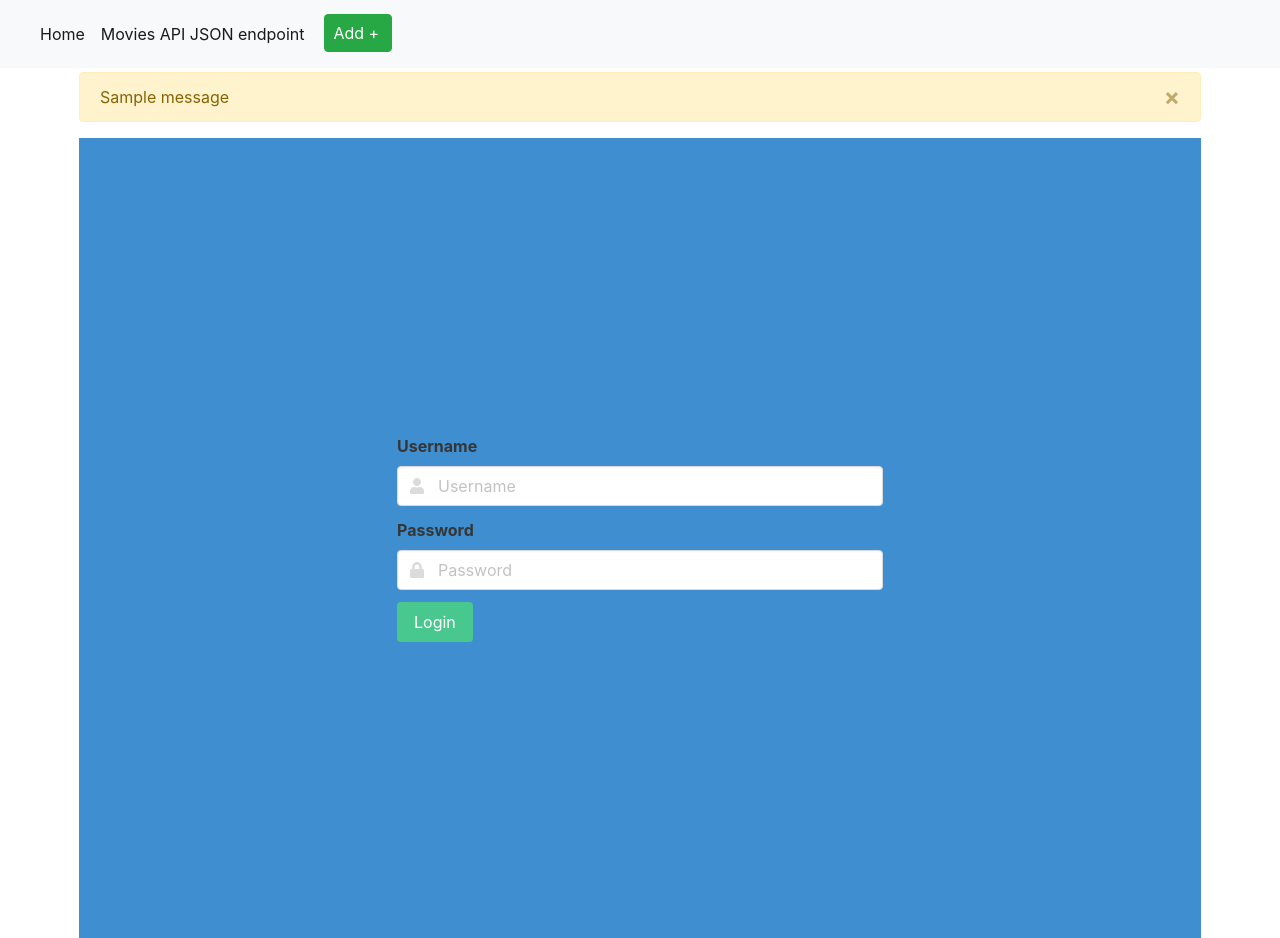
After one commit to bolshvang1/Pythondockerflaskpycharm2, a Flask app: template app/templates/login.html in a window 1280 px wide. The commit adds this page. Run offline with Flask 2, Linux system fonts and the light colour scheme; the template is opened without the code that fills it, so the values that code supplies are empty; one stand-in notice (Sample message) is shown; some libraries are stand-ins or nearby versions.

Commit message:
Created Login requirement and welcome page for a successful Login. Website does not allow access to homepage or any editing features without a successful Login.

```diff
--- a/app/app.py
+++ b/app/app.py
@@ -1,11 +1,13 @@
 from typing import List, Dict
 import simplejson as json
 from flask import Flask, request, Response, redirect
-from flask import render_template
+from flask import render_template, g, session, url_for, flash
 from flaskext.mysql import MySQL
 from pymysql.cursors import DictCursor
 
+
 app = Flask(__name__)
+app.secret_key = 'brandonsecretkey'
 mysql = MySQL(cursorclass=DictCursor)
 
 app.config['MYSQL_DATABASE_HOST'] = 'db'
@@ -16,8 +18,64 @@ app.config['MYSQL_DATABASE_DB'] = 'deniroData'
 mysql.init_app(app)
 
 
-@app.route('/', methods=['GET'])
+class User:
+    def __init__(self, id, username, password):
+        self.id = id
+        self.username = username
+        self.password = password
+
+    def __repr__(self):
+        return f'<User: {self.username}>'
+
+
+users = [User(id=1, username='Class', password='password')]
+
+
+@app.before_request
+def before_request():
+    g.user = None
+
+    if 'user_id' in session:
+        user = [x for x in users if x.id == session['user_id']][0]
+        g.user = user
+
+
+@app.route('/', methods=['GET', 'POST'])
+def login():
+    if request.method == 'POST':
+        session.pop('user_id', None)
+
+        username = request.form['username']
+        password = request.form['password']
+
+        userlist = [x for x in users if x.username == username]
+        if len(userlist) > 0:
+            user = userlist[0]
+        else:
+            return redirect(url_for('login'))
+
+        if user and user.password == password:
+            session['user_id'] = user.id
+            flash("Login Successful")
+            return redirect(url_for('profile'))
+
+        return redirect(url_for('login'))
+    flash("Welcome! Please Login to Proceed!")
+    return render_template('login.html')
+
+
+@app.route('/profile')
+def profile():
+    if not g.user:
+        return redirect(url_for('login'))
+
+    return render_template('profile.html')
+
+
+@app.route('/index', methods=['GET'])
 def index():
+    if not g.user:
+        return redirect(url_for('login'))
     user = {'username': 'Deniro Movies Project'}
     cursor = mysql.get_db().cursor()
     cursor.execute('SELECT * FROM tblDeniroImport')
@@ -27,6 +85,8 @@ def index():
 
 @app.route('/view/<int:movie_id>', methods=['GET'])
 def record_view(movie_id):
+    if not g.user:
+        return redirect(url_for('login'))
     cursor = mysql.get_db().cursor()
     cursor.execute('SELECT * FROM tblDeniroImport WHERE id=%s', movie_id)
     result = cursor.fetchall()
@@ -35,6 +95,8 @@ def record_view(movie_id):
 
 @app.route('/edit/<int:movie_id>', methods=['GET'])
 def form_edit_get(movie_id):
+    if not g.user:
+        return redirect(url_for('login'))
     cursor = mysql.get_db().cursor()
     cursor.execute('SELECT * FROM tblDeniroImport WHERE id=%s', movie_id)
     result = cursor.fetchall()
@@ -43,6 +105,8 @@ def form_edit_get(movie_id):
 
 @app.route('/edit/<int:movie_id>', methods=['POST'])
 def form_update_post(movie_id):
+    if not g.user:
+        return redirect(url_for('login'))
     cursor = mysql.get_db().cursor()
     inputData = (request.form.get('Title'), request.form.get('Year'), request.form.get('Score'),
                  movie_id)
@@ -51,13 +115,18 @@ def form_update_post(movie_id):
     mysql.get_db().commit()
     return redirect("/", code=302)
 
+
 @app.route('/movies/new', methods=['GET'])
 def form_insert_get():
+    if not g.user:
+        return redirect(url_for('login'))
     return render_template('new.html', title='New Movie Form')
 
 
 @app.route('/movies/new', methods=['POST'])
 def form_insert_post():
+    if not g.user:
+        return redirect(url_for('login'))
     cursor = mysql.get_db().cursor()
     inputData = (request.form.get('Title'), request.form.get('Year'), request.form.get('Score'))
     sql_insert_query = """INSERT INTO tblDeniroImport (Title,Year,Score) VALUES (%s, %s,%s) """
@@ -65,8 +134,11 @@ def form_insert_post():
     mysql.get_db().commit()
     return redirect("/", code=302)
 
+
 @app.route('/delete/<int:movie_id>', methods=['POST'])
 def form_delete_post(movie_id):
+    if not g.user:
+        return redirect(url_for('login'))
     cursor = mysql.get_db().cursor()
     sql_delete_query = """DELETE FROM tblDeniroImport WHERE id = %s """
     cursor.execute(sql_delete_query, movie_id)
--- a/app/requirements.txt
+++ b/app/requirements.txt
@@ -1,3 +1,7 @@
 Flask
 flask-mysql
 simplejson
+flask-mysqldb
+flask-login
+flask-sessions
+flask-wtf
--- a/app/templates/layout.html
+++ b/app/templates/layout.html
@@ -31,7 +31,7 @@
   <div class="collapse navbar-collapse" id="navbarNavDropdown">
     <ul class="navbar-nav">
         <li class="nav-item active">
-            <a class="nav-link" href="/">Home <span class="sr-only">(current)</span></a>
+            <a class="nav-link" href="/index">Home <span class="sr-only">(current)</span></a>
         </li>
         <li class="nav-item active">
             <a class="nav-link" href="/api/v1/movies">Movies API JSON endpoint <span class="sr-only">(current)</span></a>
--- /dev/null
+++ b/app/templates/login.html
@@ -0,0 +1,62 @@
+{% extends "layout.html" %}
+{% block content %}
+
+{% for message in get_flashed_messages() %}
+
+<div class="alert alert-warning alert-dismissible fade show" role="alert">
+  {{ message }}
+  <button type='button' class='close' onclick='$(this).parent().remove();'>×</button>
+</div>
+
+
+{% endfor %}
+
+<head>
+  <meta charset="utf-8">
+  <meta name="viewport" content="width=device-width, initial-scale=1">
+  <title>Login</title>
+  <link rel="stylesheet" href="https://cdn.jsdelivr.net/npm/bulma@0.8.0/css/bulma.min.css">
+  <script defer src="https://use.fontawesome.com/releases/v5.3.1/js/all.js"></script>
+</head>
+
+<body>
+  <section class="hero is-info is-fullheight">
+    <div class="hero-body">
+      <div class="container">
+        <div class="columns is-centered">
+          <div class="column is-half">
+            <form method="POST">
+              <div class="field">
+                <label class="label">Username</label>
+                <div class="control has-icons-left has-icons-right">
+                  <input class="input" type="text" name="username" placeholder="Username">
+                  <span class="icon is-small is-left">
+                    <i class="fas fa-user"></i>
+                  </span>
+                </div>
+              </div>
+              <div class="field">
+                <label class="label">Password</label>
+                <p class="control has-icons-left">
+                  <input class="input" type="password" name="password" placeholder="Password">
+                  <span class="icon is-small is-left">
+                    <i class="fas fa-lock"></i>
+                  </span>
+                </p>
+              </div>
+              <div class="field">
+                <p class="control">
+                  <button type="submit" class="button is-success">
+                    Login
+                  </button>
+                </p>
+              </div>
+            </form>
+          </div>
+        </div>
+      </div>
+    </div>
+  </section>
+</body>
+
+{% endblock %}
--- a/app/templates/new.html
+++ b/app/templates/new.html
@@ -8,7 +8,7 @@
         </div>
         <div class="col">
             <label for="Year">Movie Year</label>
-            <input id="Year" t ype="text" class="form-control" placeholder="Movie Year"
+            <input id="Year" type="text" class="form-control" placeholder="Movie Year"
                    name="Year">
         </div>
         <div class="col">
```
Also changed, not shown: app/templates/profile.html (added, +32 -0 lines).
